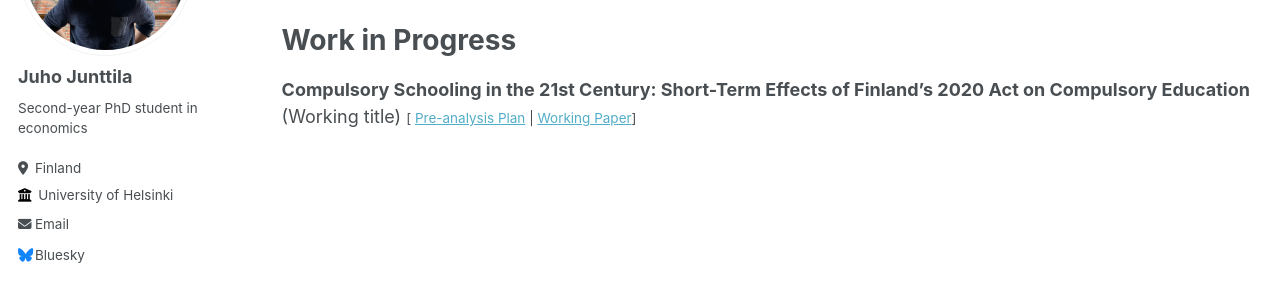
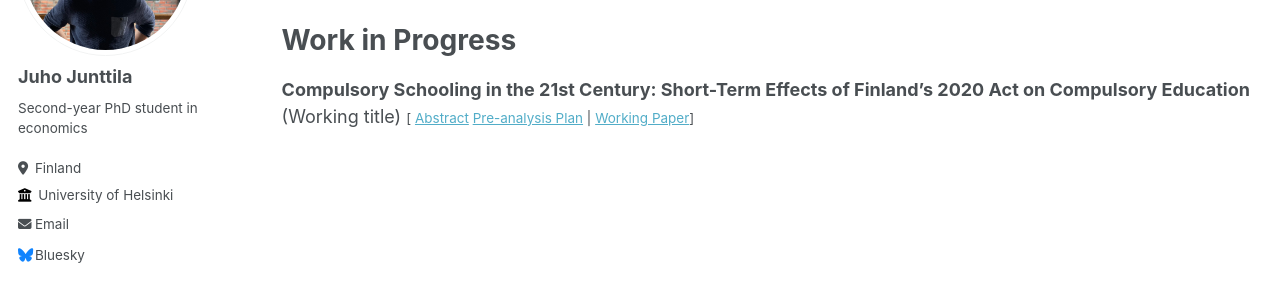
Before and after one commit to Juho-Junttila/Juho-Junttila.github.io, a Jekyll site: the page built from _pages/publications.md, in a window 1280 px wide. Shown: the part 225-525 px from the top of the page. Built offline with Jekyll 4.4.1, drawn with Linux system fonts in a browser that asks for light colours.

Commit message:
Update publications.md

```diff
--- a/_pages/publications.md
+++ b/_pages/publications.md
@@ -42,9 +42,13 @@ Changing who remits a tax can affect how much tax revenue is collected when evas
 
 **Compulsory Schooling in the 21st Century: Short-Term Effects of Finland’s 2020 Act on Compulsory Education** <br/>
 (Working title)
-<small>[ [Pre-analysis Plan][PAPCSL]  | [Working Paper][CSLLINK]]</small>
+<small>[  <a href="#/" onclick="visib('CSL')">Abstract</a> [Pre-analysis Plan][PAPCSL]  | [Working Paper][CSLLINK]]</small>
 
+<div id="CSL" style="display: none; text-align: justify; line-height: 1.2" ><small>
 
+This study examines the short-term effects of Finland’s 2021 reform, which extended compulsory schooling to age 18. Using detailed administrative data, I analyze changes in educational outcomes and early labor market outcomes following the reform. The reform is associated with a 20% reduction in dropout rates between ages 15 and 18, with a sharp and temporary increase in dropout rates once the law no longer binds. On average, students in the first affected cohorts are 1.9% (1.5 percentage points) more likely to graduate from secondary school by the age of 20 and complete 1.2 percentage points more courses relative to pre-reform cohorts. Time spent outside of education, employment, or training is reduced by 0.38 months on average, while annual earnings decrease by 86 euros. Heterogeneity analyses indicate relatively stronger responses among students from low-SES and foreign backgrounds and among males.
+
+</small><br><br/></div>
 
 [PAPCSL]: https://osf.io/qyfrz
 [CSLLINK]: https://www.helsinkigse.fi/discussion-papers/discussion-paper-50
```
